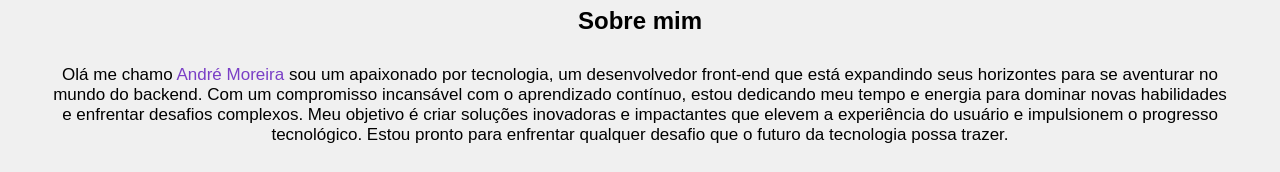
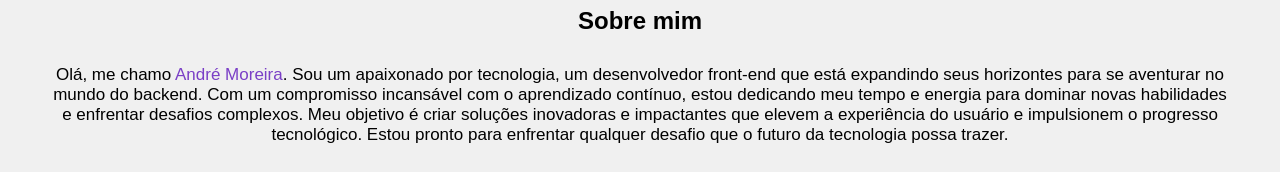
Before and after one commit to Andrezinrc/meu-portfolio, a plain HTML site: page index.html in a window 1280 px wide. Shown: the part 710-882 px from the top of the page. Drawn offline with Linux system fonts and the light colour scheme.

Commit message:
Atualizar o index.html

```diff
--- a/index.html
+++ b/index.html
@@ -56,7 +56,9 @@
       <div class="container-sobre-mim">
         <p class="sobre-titulo">Minha <span>introdução</span></p>
         <h2 class="subtitulo">Sobre mim</h2>
-        <p class="paragrafo-sobre-mim">Olá me chamo <span>André Moreira</span> sou um apaixonado por tecnologia, um desenvolvedor front-end que está expandindo seus horizontes para se aventurar no mundo do backend. Com um compromisso incansável com o aprendizado contínuo, estou dedicando meu tempo e energia para dominar novas habilidades e enfrentar desafios complexos. Meu objetivo é criar soluções inovadoras e impactantes que elevem a experiência do usuário e impulsionem o progresso tecnológico. Estou pronto para enfrentar qualquer desafio que o futuro da tecnologia possa trazer.</p>
+        <div class="paragrafo-sobre-mim">
+          <p>Olá, me chamo <span>André Moreira</span>. Sou um apaixonado por tecnologia, um desenvolvedor front-end que está expandindo seus horizontes para se aventurar no mundo do backend. Com um compromisso incansável com o aprendizado contínuo, estou dedicando meu tempo e energia para dominar novas habilidades e enfrentar desafios complexos. Meu objetivo é criar soluções inovadoras e impactantes que elevem a experiência do usuário e impulsionem o progresso tecnológico. Estou pronto para enfrentar qualquer desafio que o futuro da tecnologia possa trazer.</p>
+        </div>
         <a class="botao-conversa" href="#contato">Fale comigo</a>
       </div>
     </section>
```
